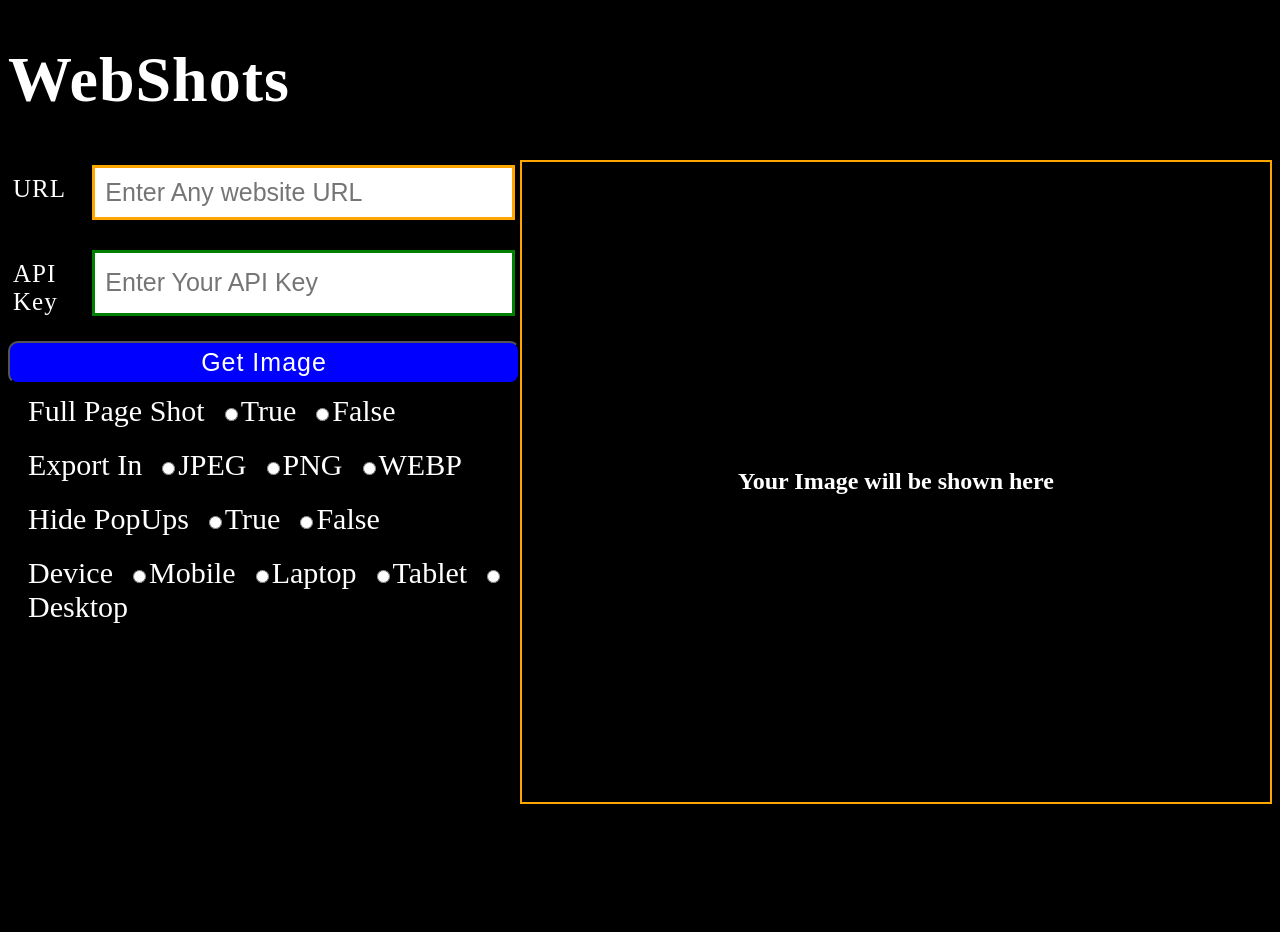
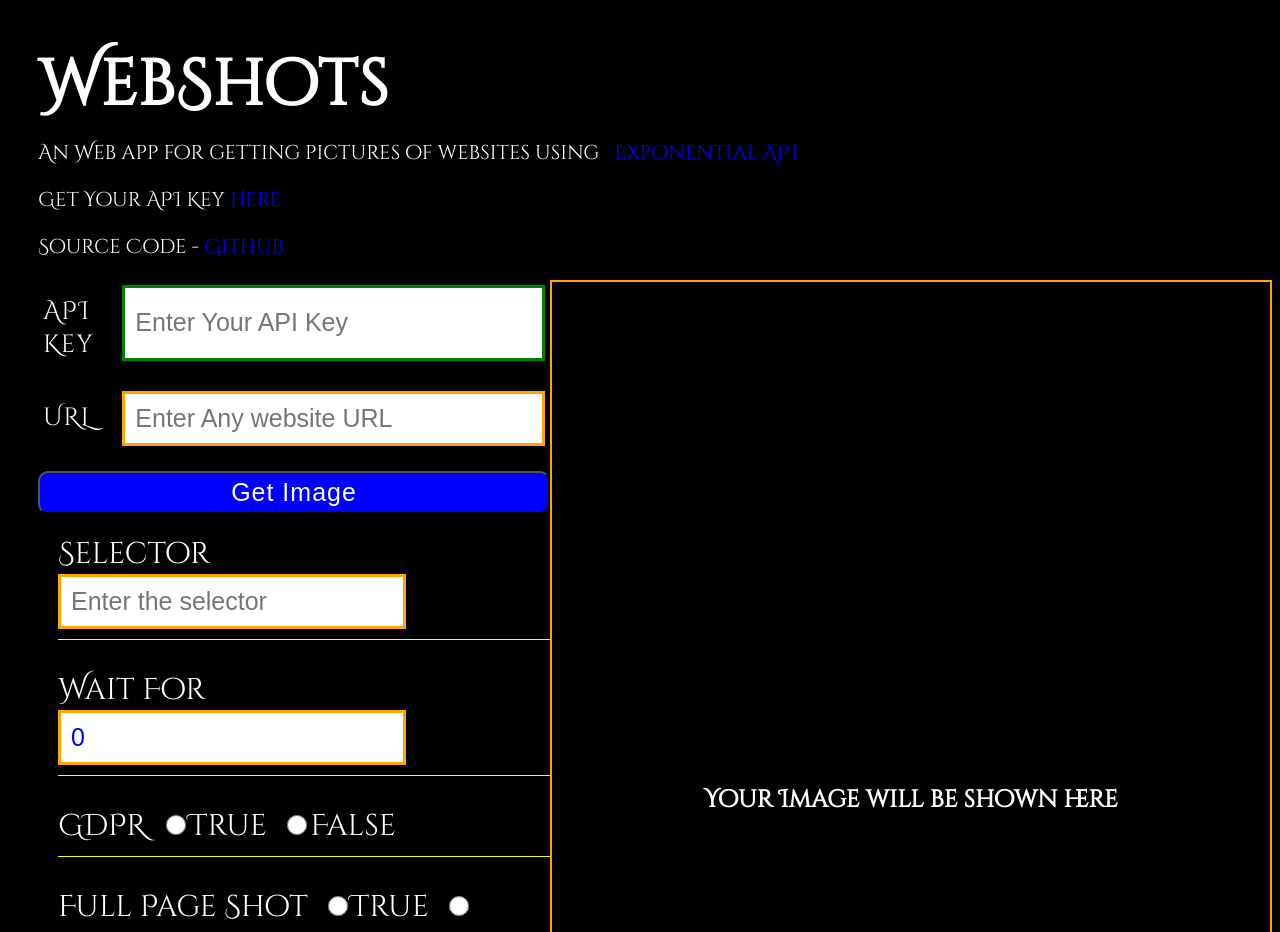
Before and after one commit to FrankYChills/WebShotss, a React (Create React App) app: page / in a window 1280 px wide. Shown: the top 932 px of the page. Before the commit the page ends 812 px from the top, so only its background shows below. Built offline with nearby package versions, Linux system fonts and the light colour scheme.

Commit message:
more features added

```diff
--- a/package.json
+++ b/package.json
@@ -3,6 +3,7 @@
   "version": "0.1.0",
   "private": true,
   "dependencies": {
+    "@emotion/core": "^11.0.0",
     "@testing-library/jest-dom": "^5.16.5",
     "@testing-library/react": "^13.4.0",
     "@testing-library/user-event": "^13.5.0",
@@ -11,7 +12,9 @@
     "https-proxy-agent": "^5.0.1",
     "react": "^18.2.0",
     "react-dom": "^18.2.0",
+    "react-pure-loaders": "^3.0.1",
     "react-scripts": "5.0.1",
+    "react-spinners": "^0.13.8",
     "web-vitals": "^2.1.4"
   },
   "scripts": {
--- a/public/index.html
+++ b/public/index.html
@@ -24,7 +24,13 @@
       work correctly both with client-side routing and a non-root public URL.
       Learn how to configure a non-root public URL by running `npm run build`.
     -->
-    <title>React App</title>
+    <title>WebShots</title>
+    <link rel="preconnect" href="https://fonts.googleapis.com" />
+    <link rel="preconnect" href="https://fonts.gstatic.com" crossorigin />
+    <link
+      href="https://fonts.googleapis.com/css2?family=Cinzel+Decorative&display=swap"
+      rel="stylesheet"
+    />
   </head>
   <body>
     <noscript>You need to enable JavaScript to run this app.</noscript>
--- a/src/App.css
+++ b/src/App.css
@@ -1,11 +1,32 @@
+body {
+  font-family: "Cinzel Decorative", cursive;
+  padding-left: 30px;
+}
+
+input[type="radio"] {
+  height: 20px;
+  width: 20px;
+}
+
 h1 {
   color: white;
   font-size: 4rem;
   letter-spacing: 1px;
+  margin-bottom: 10px;
 }
 
 h1:hover {
-  color: purple;
+  color: blue;
+}
+
+p {
+  color: white;
+  margin-top: 0;
+  font-size: 20px;
+}
+p > a {
+  text-decoration: none;
+  color: blue;
 }
 
 .main_div {
@@ -73,7 +94,7 @@ h1:hover {
 .img_div {
   color: white;
   flex: 1;
-  min-height: 80vh;
+  min-height: 75vh;
   display: flex;
   align-items: center;
   justify-content: center;
@@ -99,7 +120,10 @@ h1:hover {
 }
 
 .features > div {
+  margin-top: 10px;
   margin-bottom: 20px;
+  padding-bottom: 10px;
+  border-bottom: 1px solid yellow;
 }
 
 @media only screen and (max-width: 1240px) {
--- a/src/App.js
+++ b/src/App.js
@@ -5,6 +5,20 @@ function App() {
   return (
     <div className="App">
       <h1>WebShots</h1>
+      <p>
+        An Web app for getting pictures of websites using &ensp;
+        <a href="https://www.exponentialhost.com/marketplace/website-screenshot-api">
+          Exponential API
+        </a>
+      </p>
+      <p>
+        Get Your API Key{" "}
+        <a href="https://www.exponentialhost.com/my-apps">Here.</a>
+      </p>
+      <p>
+        Source Code -{" "}
+        <a href="https://github.com/FrankYChills/WebShotss">Github</a>
+      </p>
       <InputForm />
     </div>
   );
--- a/src/components/InputForm.jsx
+++ b/src/components/InputForm.jsx
@@ -1,5 +1,6 @@
 import { useState } from "react";
 import getImage from "../getImage";
+import RotateLoader from "react-spinners/RotateLoader";
 
 const InputForm = () => {
   const [url, setUrl] = useState("");
@@ -7,7 +8,10 @@ const InputForm = () => {
   const [isLoading, setLoading] = useState(false);
   const [image, setImage] = useState("");
   const [gotImage, setGotImage] = useState(false);
+  const [selector, setSelector] = useState("");
+  const [waitTime, setWaitTime] = useState(0);
   const [fullPage, setFullPage] = useState(false);
+  const [gdpr, setGdpr] = useState(false);
   const [imgExport, setImgExport] = useState("png");
   const [popUp, setPopup] = useState(false);
   const [device, setDevice] = useState("laptop");
@@ -16,6 +20,7 @@ const InputForm = () => {
   const toggleexport = (e) => setImgExport(e.target.value);
   const togglePopups = (e) => setPopup(e.target.value);
   const toggleDevice = (e) => setDevice(e.target.value);
+  const toggleGdpr = (e) => setGdpr(e.target.value);
 
   const extraFeatures = { fullPage, imgExport, popUp, device };
 
@@ -34,17 +39,6 @@ const InputForm = () => {
     <div className="main_div">
       <form className="shot_form">
         <div className="fm_inp">
-          <label htmlFor="url">URL</label>{" "}
-          <input
-            className="inp"
-            type="text"
-            name="url"
-            value={url}
-            onChange={(e) => setUrl(e.target.value)}
-            placeholder="Enter Any website URL"
-          />
-        </div>
-        <div className="fm_inp">
           <label htmlFor="url">API Key</label>{" "}
           <input
             className="inp"
@@ -54,6 +48,18 @@ const InputForm = () => {
             onChange={(e) => setKey(e.target.value)}
             style={{ borderColor: "green" }}
             placeholder="Enter Your API Key"
+          />
+        </div>
+
+        <div className="fm_inp">
+          <label htmlFor="url">URL</label>
+          <input
+            className="inp"
+            type="text"
+            name="url"
+            value={url}
+            onChange={(e) => setUrl(e.target.value)}
+            placeholder="Enter Any website URL"
           />
         </div>
         <button
@@ -73,6 +79,46 @@ const InputForm = () => {
           ""
         )}
         <div className="features">
+          <div className="selector">
+            <label htmlFor="selector">Selector&ensp;</label>
+            <input
+              type="text"
+              className="inp"
+              placeholder="Enter the selector"
+              value={selector}
+              onChange={(e) => setSelector(e.target.value)}
+            />
+          </div>
+          <div className="wait">
+            <label htmlFor="wait">Wait For&ensp;</label>
+            <input
+              type="number"
+              className="inp"
+              placeholder="Seconds to wait to shot"
+              value={waitTime}
+              onChange={(e) => setWaitTime(e.target.value)}
+            />
+          </div>
+          <div className="gdpr">
+            <label htmlFor="gdpr">GDPR&ensp;</label>
+            <input
+              type="radio"
+              name="gdpr"
+              id="gdpr"
+              value={true}
+              onClick={toggleGdpr}
+            />
+            <label htmlFor="true">True</label>
+            &ensp;
+            <input
+              type="radio"
+              name="gdpr"
+              id="gdpr"
+              value={false}
+              onClick={toggleGdpr}
+            />
+            <label htmlFor="false">False</label>
+          </div>
           <div className="fullpage">
             <label htmlFor="fullpage">Full Page Shot&ensp;</label>
             <input
@@ -187,7 +233,9 @@ const InputForm = () => {
         {!isLoading && !gotImage ? (
           <h2>Your Image will be shown here</h2>
         ) : isLoading && !gotImage ? (
-          <h2>Loading ...</h2>
+          <h2>
+            <RotateLoader color="#36d7b7" />
+          </h2>
         ) : !isLoading && gotImage ? (
           <div className="img_div">
             <img src={image} className="res_img" />
```
Also changed, not shown: 1 other file (tests, documents, lock files or other folders).
